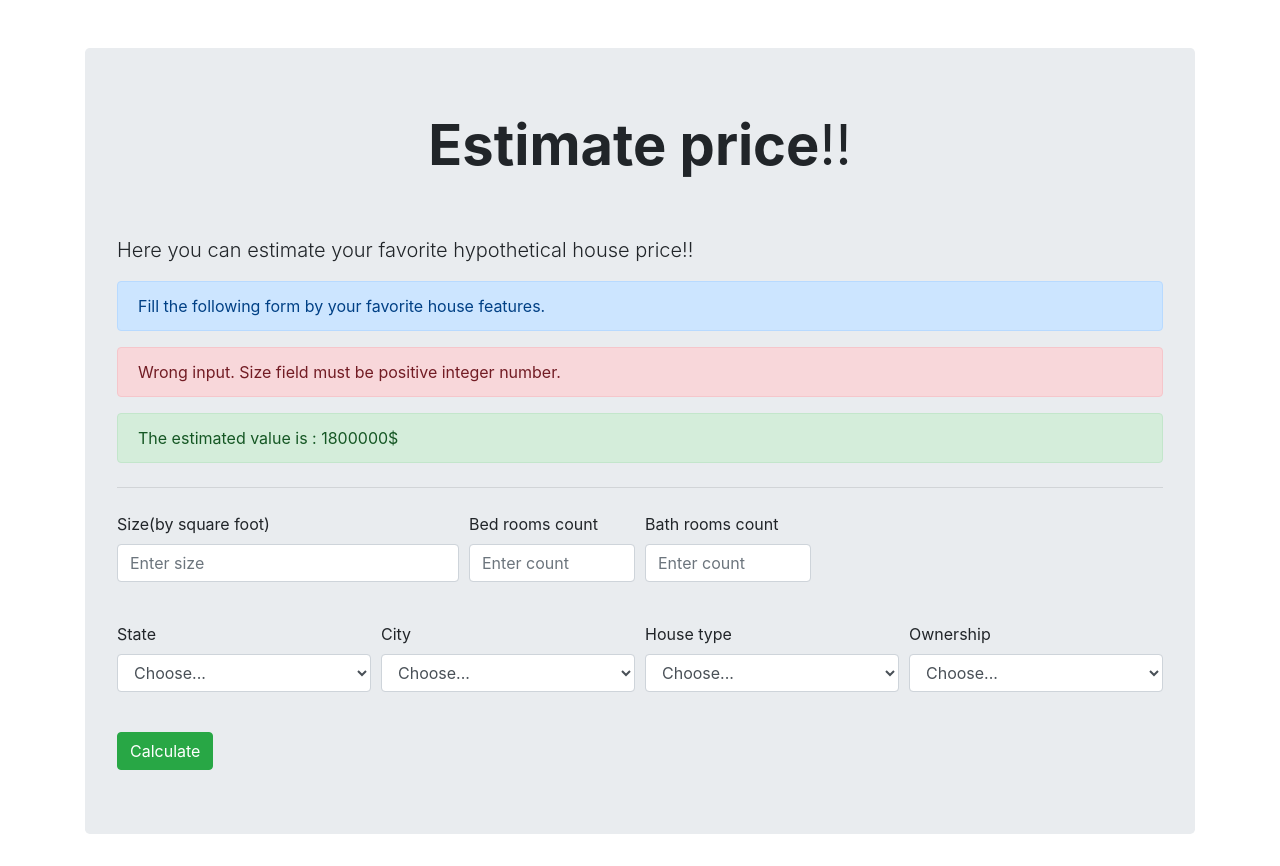
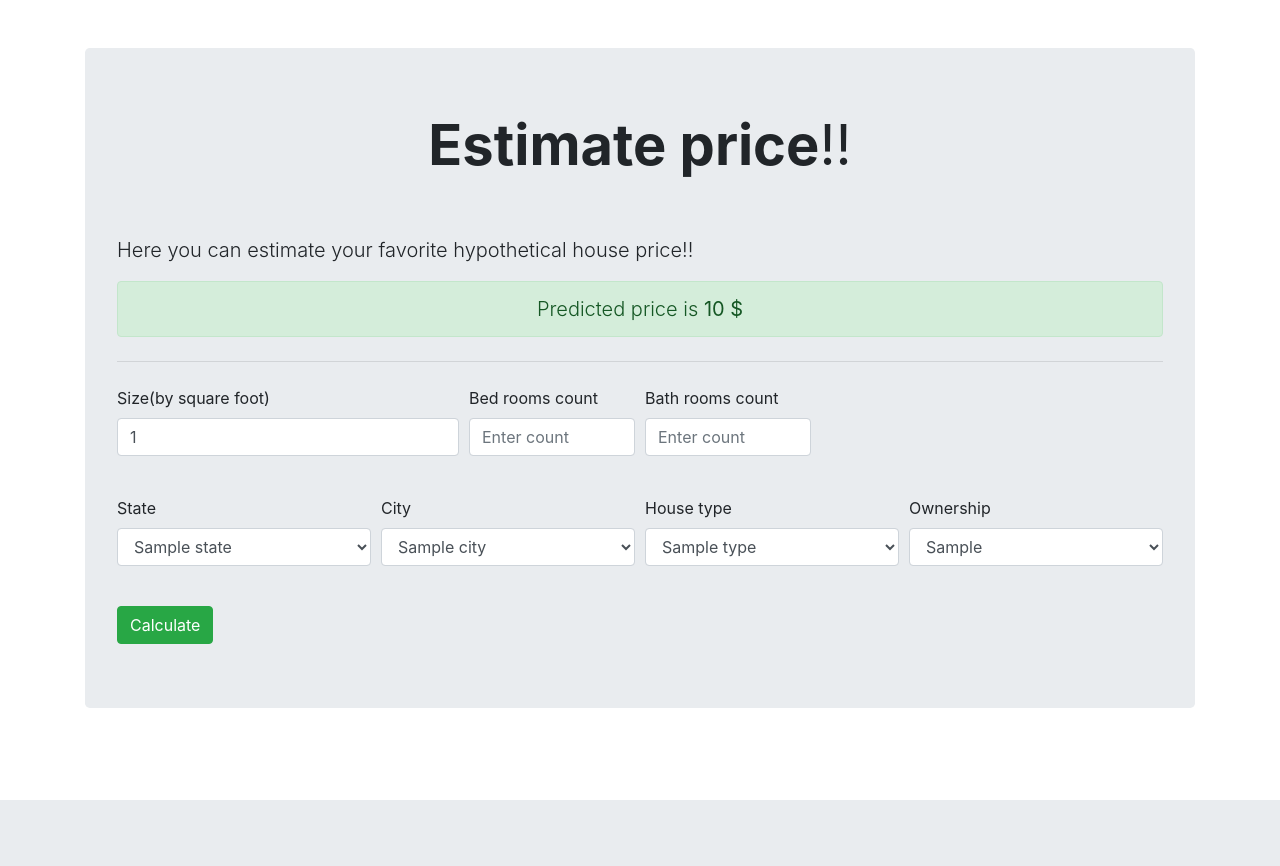
Before and after one commit to sajadkhosravani1/canadaHouse, a Django app: template gopal/templates/gopal/estimate.html in a window 1280 px wide. After the commit the page ends 800 px from the top, so only its background shows below. Run offline with Django 3.2, Linux system fonts and the light colour scheme; tables that the repository leaves empty hold one stand-in row (values such as "Sample post"); the template is opened without the code that fills it: values that come from a table or form of the project are taken from there, most other values are stand-ins (such as "Sample title", 1, 10 or a date in 2020); some libraries are stand-ins or nearby versions.

Commit message:
Estimate page's template is ready to use!

```diff
--- a/gopal/templates/gopal/estimate.html
+++ b/gopal/templates/gopal/estimate.html
@@ -8,64 +8,63 @@
     <h1 class="text-center pb-5 display-4"><b><strong>Estimate price</strong></b><b>!!</b></h1>
     <p class="lead">Here you can estimate your favorite hypothetical house price!!<br></p>
     <div id="alerts-container">
-    <div class="alert alert-primary" role="alert">
-        Fill the following form by your favorite house features.
-    </div>
-    <div class="alert alert-danger" role="alert">
-        Wrong input. Size field must be positive integer number.
-    </div>
-    <div class="alert alert-success" role="alert">
-        The estimated value is : 1800000$
-    </div>
+        {% if predicted_price %}
+            <div class="alert alert-success text-center lead" role="alert">Predicted price is <b>{{ predicted_price }} $</b></div>
+        {% endif %}
     </div>
 
     <hr class="my-4">
-    <form method="post">
+    <form method="post" action="#">
+        {% csrf_token %}
         <div class="form-row">
             <div class="form-group col-md-4">
                 <label for="size">Size(by square foot)</label>
-                <input type="number" class="form-control" id="size" placeholder="Enter size">
+                <input name="size" type="number" class="form-control" id="size" placeholder="Enter size" value="{{ size }}">
             </div>
             <div class="form-group col-md-2">
                 <label for="bed-rooms">Bed rooms count</label>
-                <input type="number" class="form-control" id="bed-rooms" placeholder="Enter count" >
+                <input name="bedrooms" type="number" class="form-control" id="bed-rooms" placeholder="Enter count" value="{{ bedrooms }}" >
             </div>
             <div class="form-group col-md-2">
-                <label for="bath-rooms">Bath rooms count</label>
-                <input type="number" class="form-control" id="bath-rooms" placeholder="Enter count">
+                <label  for="bath-rooms">Bath rooms count</label>
+                <input name="baths" type="number" class="form-control" id="bath-rooms" placeholder="Enter count" value="{{ baths }}">
             </div>
         </div>
         <div class="form-row mt-4">
             <div class="form-group col-md-3">
                 <label for="state">State</label>
-                <select id="state" class="form-control">
-                    <option selected>Choose...</option>
-                    <option>...</option>
+                <select name='state' id="state" class="form-control" value="{{ state }}">
+                    {% for state in states %}
+                        <option>{{ state }}</option>
+                    {% endfor %}
                 </select>
             </div>
             <div class="form-group col-md-3">
                 <label for="city">City</label>
-                <select id="city" class="form-control">
-                    <option selected>Choose...</option>
-                    <option>...</option>
+                <select name='city' id="city" class="form-control" value="{{ city }}">
+                    {% for city in cities %}
+                        <option>{{ city }}</option>
+                    {% endfor %}
                 </select>
             </div>
             <div class="form-group col-md-3">
                 <label for="type">House type</label>
-                <select id="type" class="form-control">
-                    <option selected>Choose...</option>
-                    <option>...</option>
+                <select name='type' id="type" class="form-control" value="{{ type }}">
+                    {% for type in types %}
+                        <option>{{ type }}</option>
+                    {% endfor %}
                 </select>
             </div>
             <div class="form-group col-md-3">
                 <label for="ownership">Ownership</label>
-                <select id="ownership" class="form-control">
-                    <option selected>Choose...</option>
-                    <option>...</option>
+                <select name='ownership' id="ownership" class="form-control" value="ownership">
+                    {% for item in ownerships %}
+                        <option>{{ item }}</option>
+                    {% endfor %}
                 </select>
             </div>
         </div>
-        <button type="button" onclick="validateAndSubmit()" class="btn btn-success mt-4">Calculate</button>
+        <button type="button" onclick="validateAndSubmit()"  class="btn btn-success mt-4">Calculate</button>
     </form>
 
 </div>
@@ -74,6 +73,7 @@
 {% block more-js %}
     <script>
         function validateAndSubmit() {
+            console.log("Itarim daii!")
             $('#alerts-container').empty()
             alertContainer = document.getElementById("alerts-container")
             size = document.getElementById('size')
```
